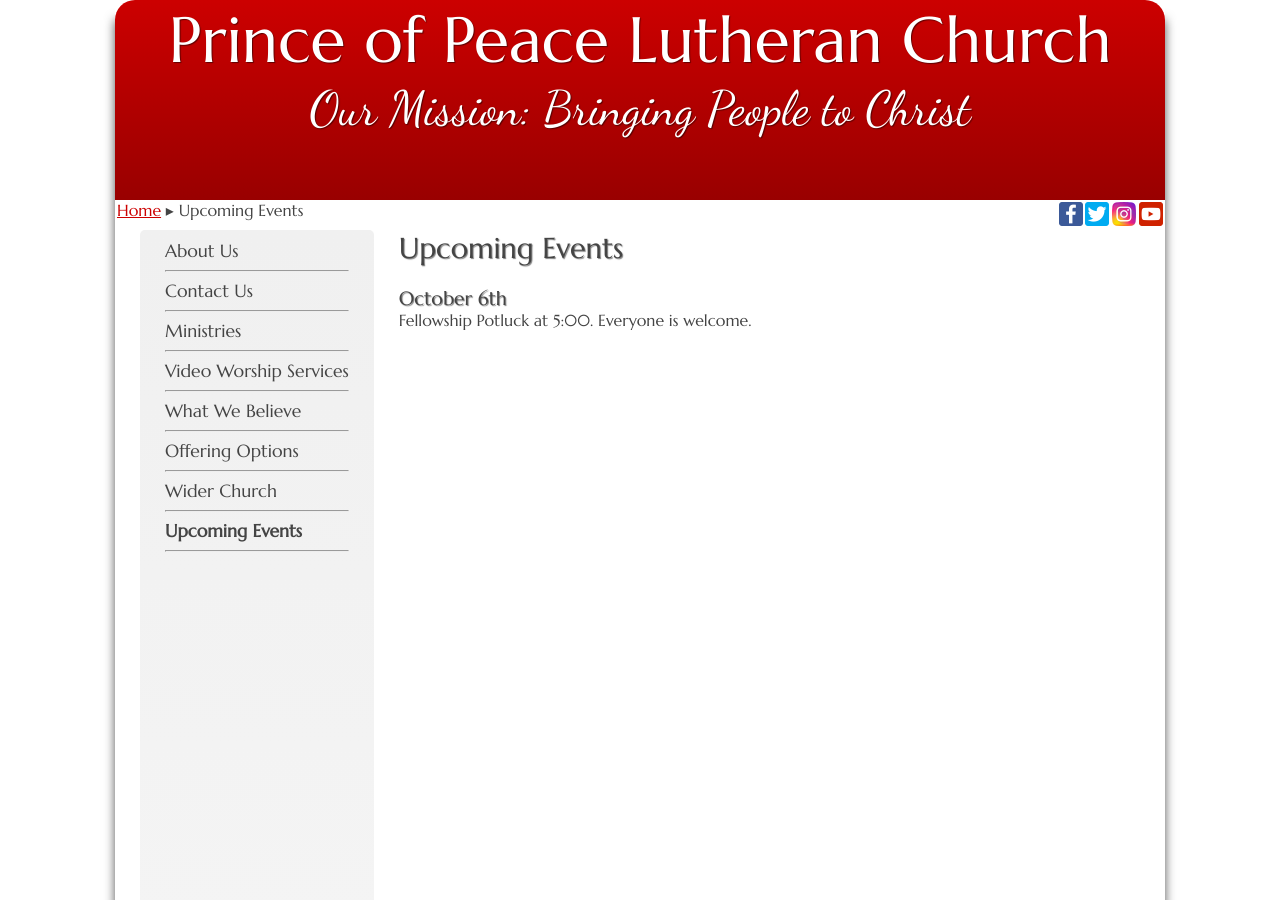
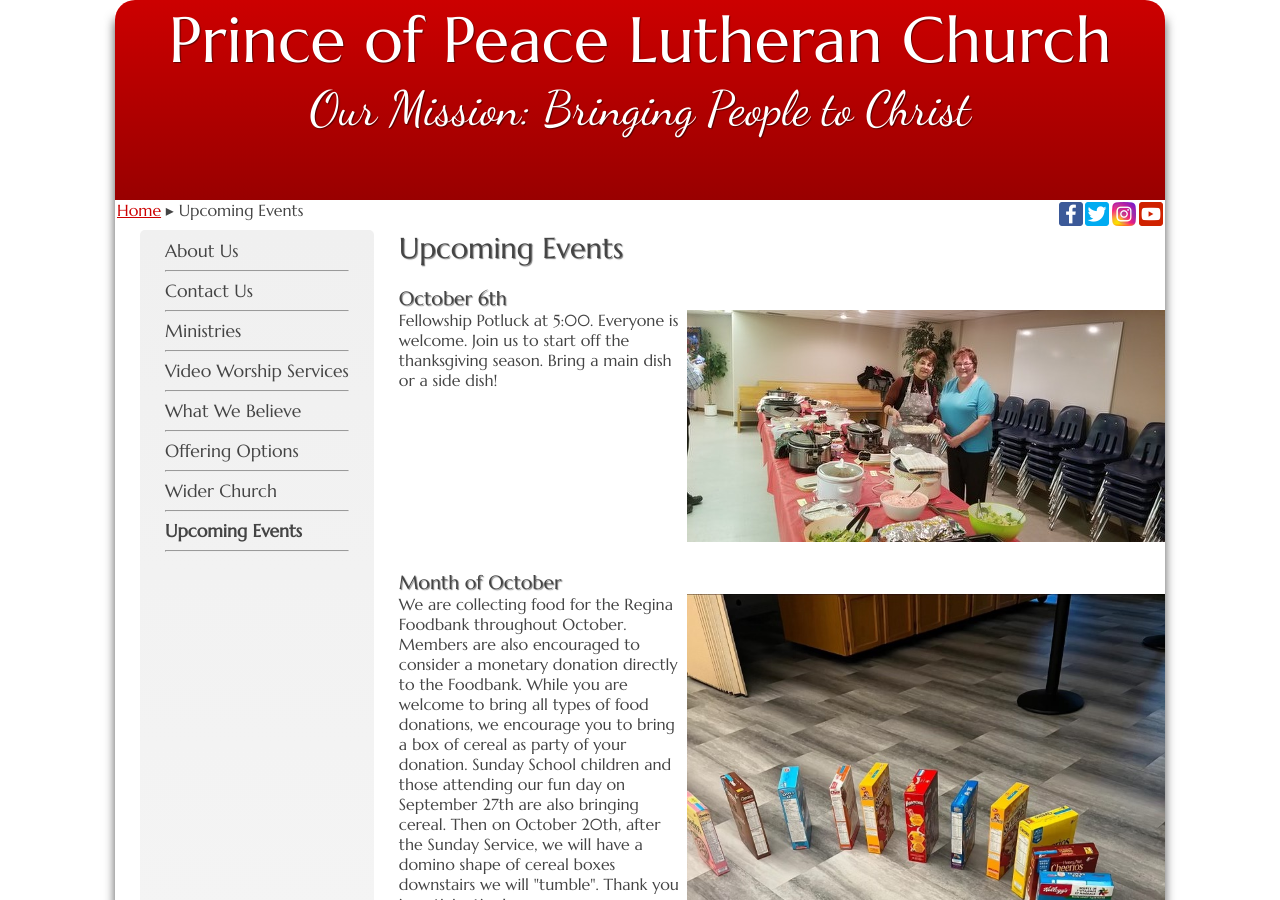
Before and after one commit to weslowsk/princeofpeace, a Jekyll site: the page built from events.html, in a window 1280 px wide and 900 px high. Built offline with Jekyll 4.4.1, drawn with Linux system fonts in a browser that asks for light colours; some of the changed text lies outside the part shown.

Commit message:
update events and add image

```diff
--- a/events.html
+++ b/events.html
@@ -9,4 +9,20 @@ order: 9
 <br/>
 
 <h2>October 6th</h2>
-<p>Fellowship Potluck at 5:00.  Everyone is welcome.</p>
+<img src="{{site.baseurl}}/images/fellowship6.jpg" width="478" alt="" style="float: right">
+<p>Fellowship Potluck at 5:00.  Everyone is welcome. Join us to start off the thanksgiving season. Bring a main dish or a side dish!</p>
+<br/>
+<br/>
+<br/>
+<br/>
+<br/>
+<br/>
+<br/>
+<br/>
+<br/>
+
+<h2>Month of October</h2>
+<img src="{{site.baseurl}}/images/cereal_dominoes.jpg" width="478" alt="" style="float: right">
+<p>
+We are collecting food for the Regina Foodbank throughout October. Members are also encouraged to consider a monetary donation directly to the Foodbank. While you are welcome to bring all types of food donations, we encourage you to bring a box of cereal as party of your donation. Sunday School children and those attending our fun day on September 27th are also bringing cereal. Then on October 20th, after the Sunday Service, we will have a domino shape of cereal boxes downstairs we will "tumble". Thank you in anticipation!
+</p>
```
Also changed, not shown: images/cereal_dominoes.jpg (added).
